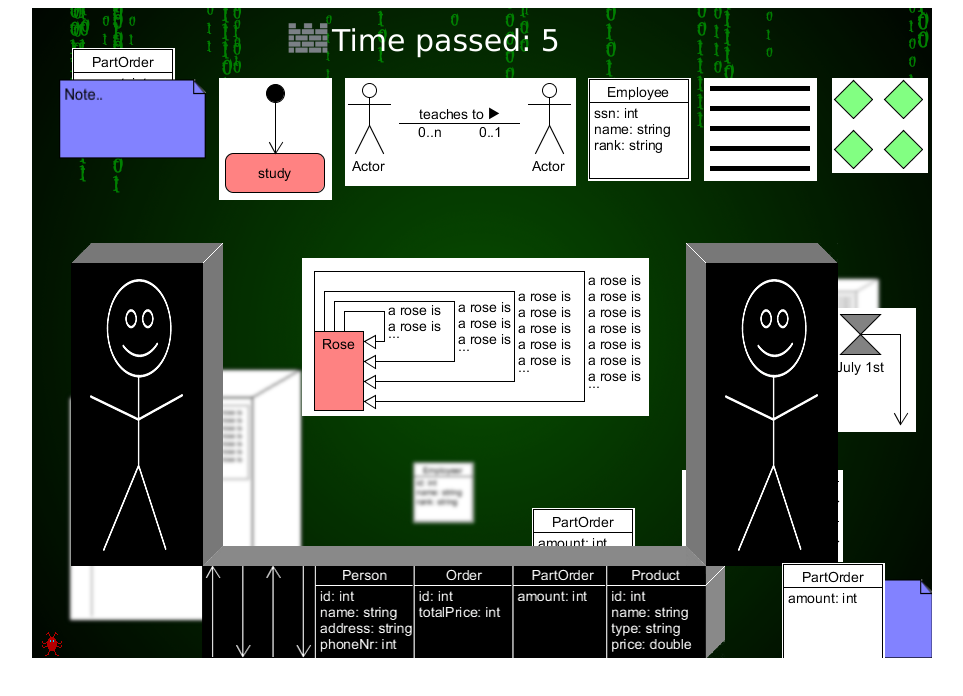
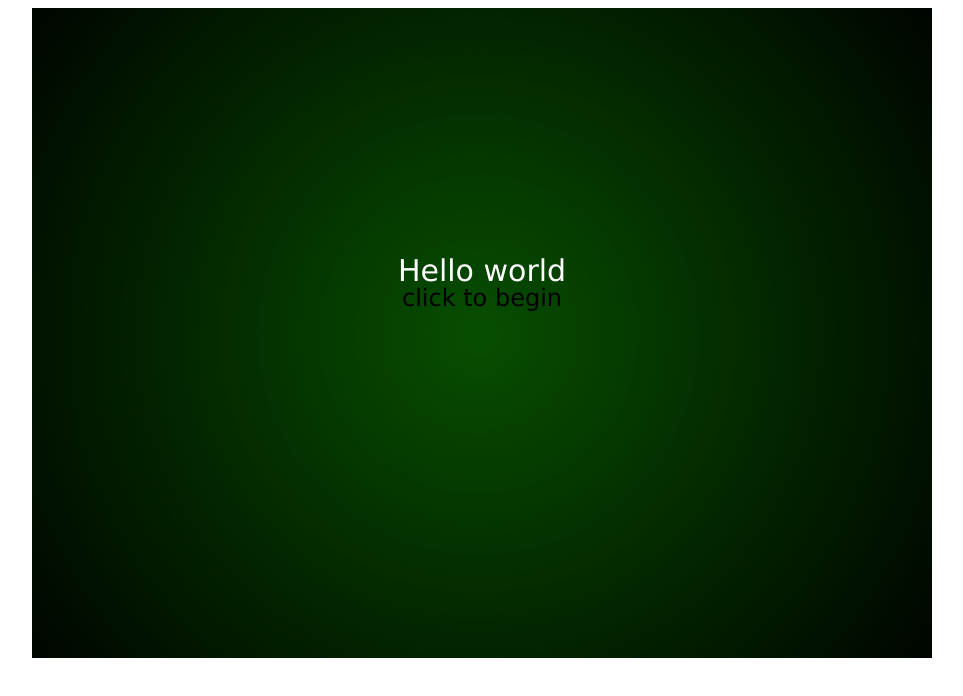
Before and after one commit to EngboAnders/TheFeature, a plain HTML site: page TheFeature.html in a window 1280 px wide. Shown: the whole page, without its empty margins (158-1121 px from the left). Drawn offline with Linux system fonts and the light colour scheme; animation ran at ten frames a second.

Commit message:
splash screen

```diff
--- a/TheFeature.html
+++ b/TheFeature.html
@@ -7,7 +7,7 @@
 <body>
 
 	<audio autoplay>
-	  <source src="Music.mp3" type="audio/mpeg">
+	  <!-- <source src="Music.mp3" type="audio/mpeg"> -->
 	</audio>
 
 
@@ -31,11 +31,13 @@
 	<script src="background.js" 		type="text/javascript"></script>
 	<script src="gameground.js" 		type="text/javascript"></script>
 	<script src="forground.js" 			type="text/javascript"></script>
+	<script src="menu.js"				type="text/javascript"></script>
 
 	<!-- game starter -->
 	<script src="quickmake.js" 			type="text/javascript"></script>
 
 
 
+
 </body>
 </html>
--- a/imgs.js
+++ b/imgs.js
@@ -52,7 +52,7 @@
 		//1
 		"imgs/blok-buttom-dark-kant-don.png",
 		//0
-		"imgs/pil5.png"
+		"imgs/pil.png"
 
 
 	];
--- a/menu.js
+++ b/menu.js
@@ -1,16 +1,26 @@
 //menu
-var splashScreen = true;
-var mainMenu_instance = null;
+var menu_instance = false;
 
 var SplashScreen = function(ctx){
-	if (splashScreen == true) {
+	draw(ctx);
 
-		window.addEventListener('click', function(){
-		canvas = document.getElementById('gameCanvas');
-		ctx = canvas.getContext('2d');
-		canvas.clear();
-		});
+}
 
-		splashScreen = false;
-	}
+function draw(ctx){
+	console.log('dddd');
+	var color = 'rgb(' + 1 + ',0,0)';
+
+	ctx.fillStyle = 'White';
+	ctx.font = '30px Verdana, sans-serif';
+	ctx.textBaseline = 'top';
+	ctx.textAlign = 'center';
+	ctx.fillText('Hello world', 450, 250);
+
+	ctx.fillStyle = color;
+	ctx.font = '24px Verdana, sans-serif';
+	ctx.fillText('click to begin', 450, 250+ 30);
+
+	window.addEventListener('click', function(){
+			menu_instance = true;
+	}, false)
 }
--- a/quickmake.js
+++ b/quickmake.js
@@ -11,7 +11,7 @@ H = 650;//*/window.innerHeight-33;
 // background is for all fancy stuff you see in the distance
 // gameground is where the player and all the obsticals are
 // forground is where all the fancy stuff that is blockking your view are
-var background, forground, gameground;
+var background, forground, gameground, menu;
 
 var load = function(){
 	canvas = document.getElementById('gameCanvas'); //get Canvas
@@ -27,6 +27,9 @@ var load = function(){
 		Forground(ctx);
 	}
 
+	menu = function(ctx){
+		SplashScreen(ctx);
+	}
 };
 
 function clearCanvas() {
@@ -36,9 +39,13 @@ function clearCanvas() {
 function update(){
 	if(canvas!=null){
 		clearCanvas();
-		background(ctx);
-		gameground(ctx);
-		forground(ctx);
+		menu(ctx);
+		if (menu_instance == true) {
+		 	clearCanvas();
+		 	background(ctx);
+		 	gameground(ctx);
+		 	forground(ctx);
+		};
 	}
 };
 
@@ -46,7 +53,7 @@ function step(step_in_time){
   	progress = step_in_time - start_step_in_time;
   	collected_time += progress;
   	// if(progress>0)
-	  	update(progress);
+	  	update();
 	start_step_in_time = step_in_time;
   	window.requestAnimationFrame(step);
 };
```
Also changed, not shown: imgs/pil.png (renamed from imgs/pil6.png).
